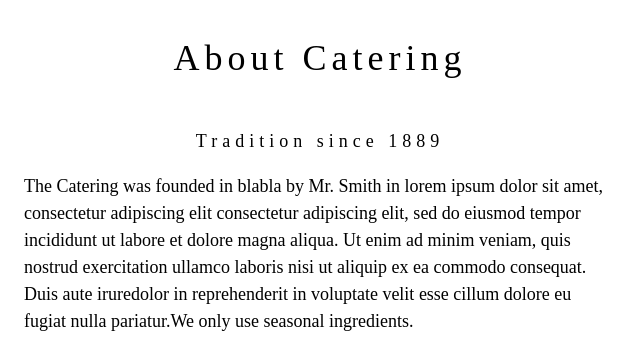
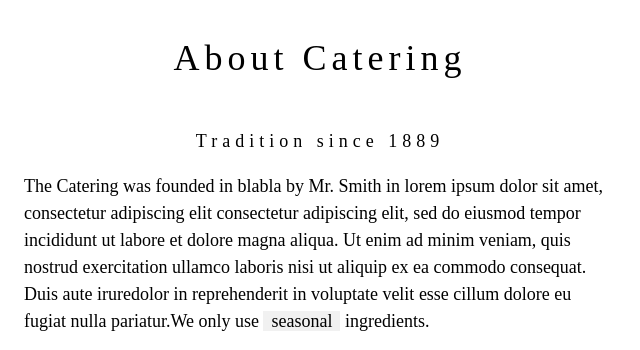
Before and after one commit to Suy4Dever/restaurant-menu-page, a plain HTML site: page index.html in a window 1280 px wide. Shown: the part 695-1045 px from the top of the page, 640-1280 px from the left. Drawn offline with Linux system fonts and the light colour scheme.

Commit message:
add layout to word seasonal

```diff
--- a/index.html
+++ b/index.html
@@ -39,7 +39,7 @@
             Ut enim ad minim veniam, quis nostrud exercitation ullamco laboris
             nisi ut aliquip ex ea commodo consequat. Duis aute iruredolor in
             reprehenderit in voluptate velit esse cillum dolore eu fugiat nulla
-            pariatur.We only use seasonal ingredients.
+            pariatur.We only use <span>seasonal</span> ingredients.
           </p>
           <p class="about-text-2">
             Excepteur sint occaecat cupidatat non proident, sunt in culpa qui
--- a/style.css
+++ b/style.css
@@ -115,3 +115,9 @@ nav a:hover {
 .about-text-2 {
   color: #757575;
 }
+
+.about-text-1 span {
+  font-size: 18px;
+  background-color: #f1f1f1;
+  padding: 0px 8px;
+}
```
